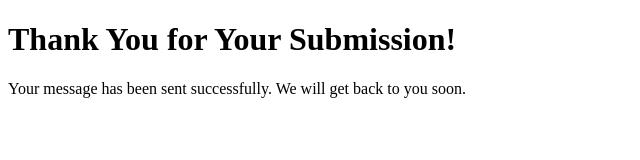
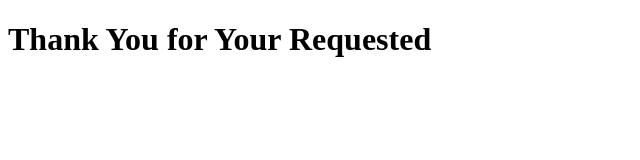
Before and after one commit to shweta282004123/thank-you, a plain HTML site: page index.html in a window 1280 px wide. Shown: the whole page, without its empty margins (0-640 px from the left). Drawn offline with Linux system fonts and the light colour scheme.

Commit message:
Update index.html

```diff
--- a/index.html
+++ b/index.html
@@ -6,7 +6,7 @@
     <title>Thank You!</title>
 </head>
 <body>
-    <h1>Thank You for Your Submission!</h1>
-    <p>Your message has been sent successfully. We will get back to you soon.</p>
+    <h1>Thank You for Your Requested</h1>
+
 </body>
 </html>
```
